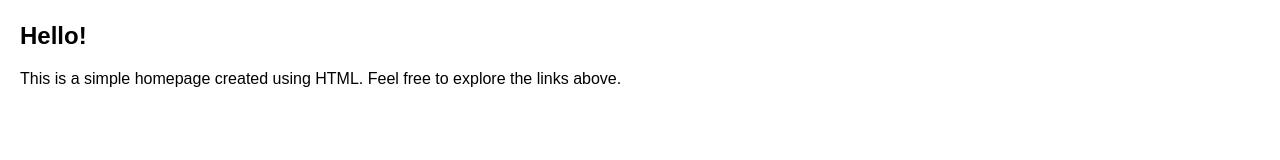
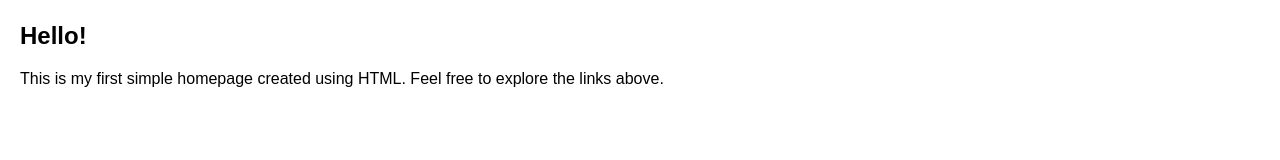
Before and after one commit to techconnectus9/Azure-Project-Test-1, a plain HTML site: page Website.htm in a window 1280 px wide. Shown: the part 176-336 px from the top of the page. Drawn offline with Linux system fonts and the light colour scheme.

Commit message:
Made some new UI changes

```diff
--- a/Website.htm
+++ b/Website.htm
@@ -54,7 +54,7 @@
 
         <h2>Hello!</h2>
 
-        <p>This is a simple homepage created using HTML. Feel free to explore the links above.</p>
+        <p>This is my first simple homepage created using HTML. Feel free to explore the links above.</p>
 
     </section>
 
```
